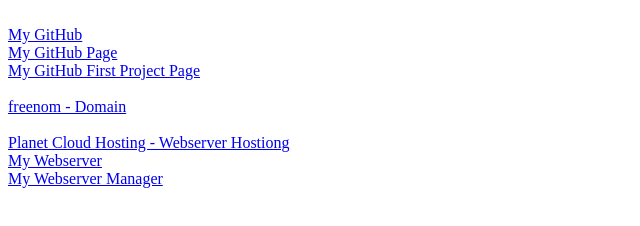
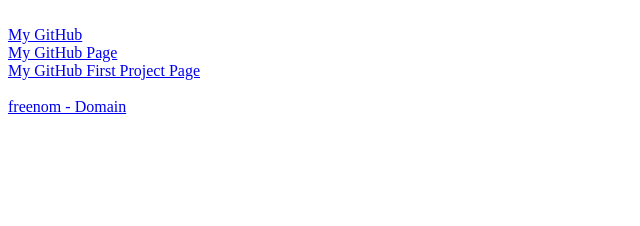
Before and after one commit to ktw1004/ktw1004.github.io, a plain HTML site: page index.html in a window 1280 px wide. Shown: the whole page, without its empty margins (0-640 px from the left). Drawn offline with Linux system fonts and the light colour scheme.

Commit message:
Update index.html

```diff
--- a/index.html
+++ b/index.html
@@ -12,12 +12,5 @@
 <br>
 <br>
   <a href="https://freenom.com">freenom - Domain</a>
-<br>
-<br>
-  <a href="https://planetcloudhosting.cf">Planet Cloud Hosting - Webserver Hostiong</a>
-<br>
-  <a href="http://ktw1004.planetcloudhosting.cf">My Webserver</a>
-<br>
-  <a href="http://cpanel.planetcloudhosting.cf">My Webserver Manager</a>
 </body>
 </html>
```
